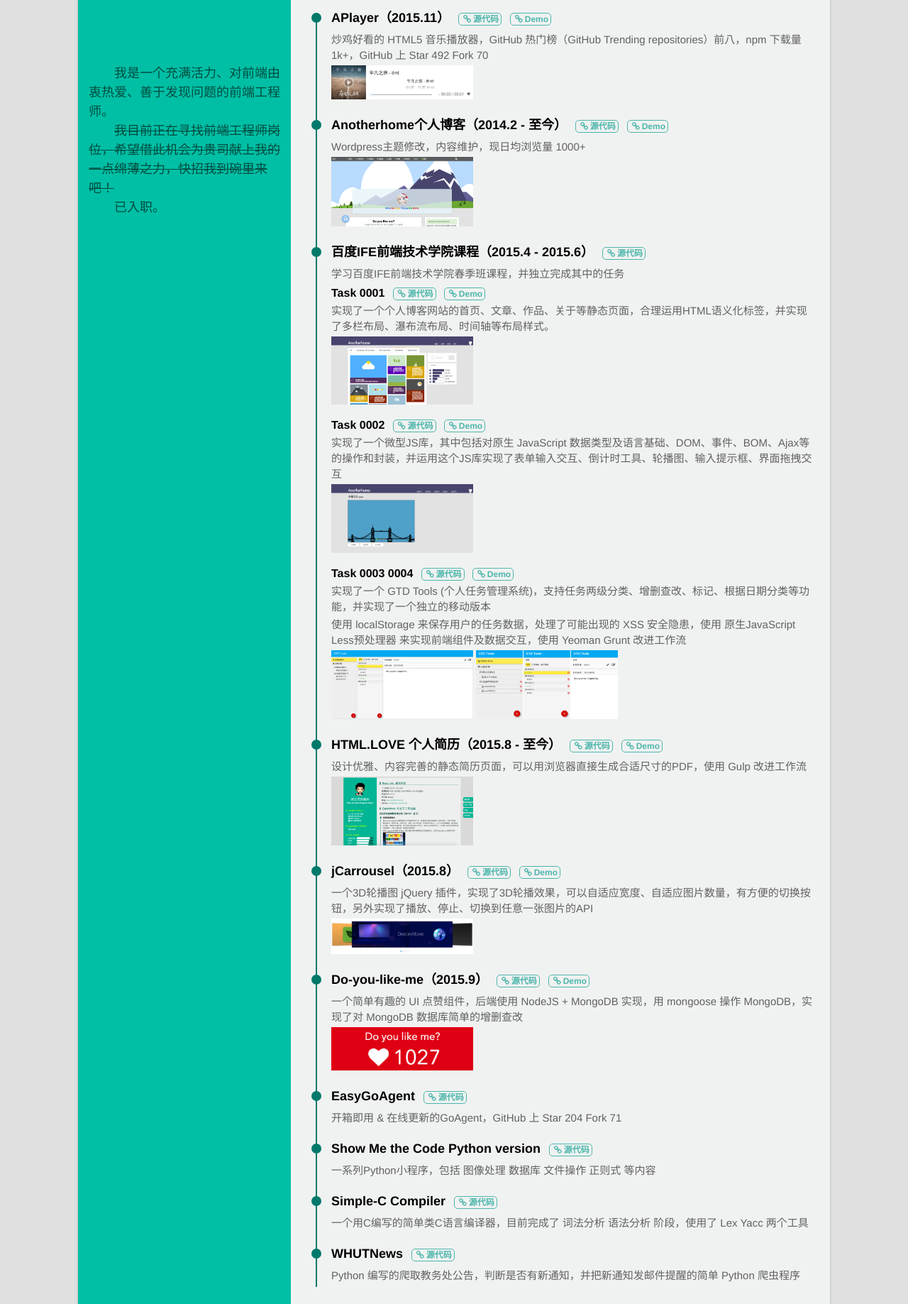
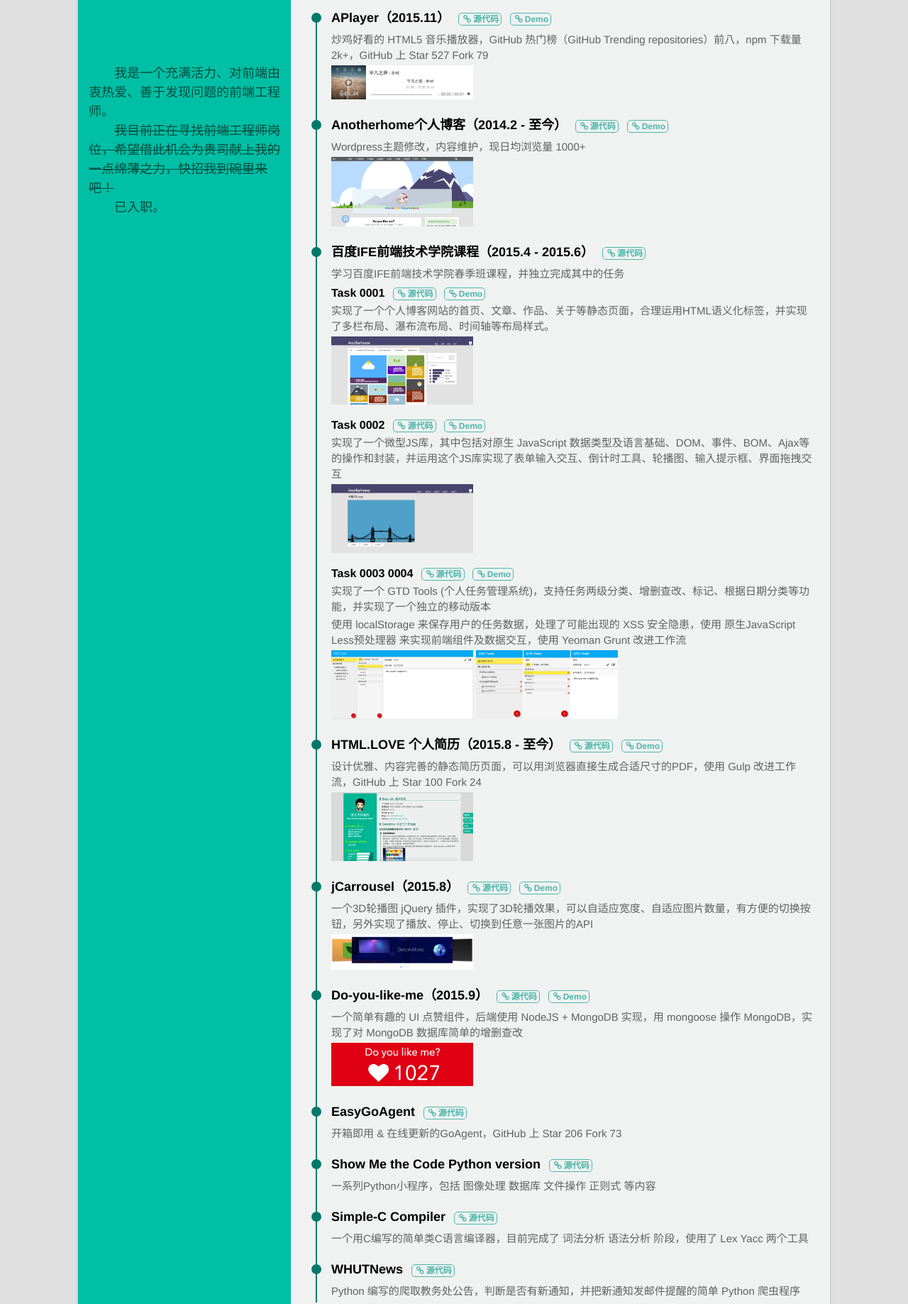
Before and after one commit to zmyfrank/Resume, a website: page index.html in a window 1280 px wide. Shown: the part 680-2517 px from the top of the page at 71% size. Drawn offline with Linux system fonts and the light colour scheme.

Commit message:
update info

```diff
--- a/index.html
+++ b/index.html
@@ -133,7 +133,7 @@
                                 <a href="https://github.com/DIYgod/APlayer" target="_blank"><i class="icon-link"></i>源代码</a>
                                 <a href="https://www.anotherhome.net/file/APlayer/" target="_blank"><i class="icon-link"></i>Demo</a>
                             </h4>
-                            <p>炒鸡好看的 HTML5 音乐播放器，GitHub 热门榜（GitHub Trending repositories）前八，npm 下载量 1k+，GitHub 上 Star 492 Fork 70</p>
+                            <p>炒鸡好看的 HTML5 音乐播放器，GitHub 热门榜（GitHub Trending repositories）前八，npm 下载量 2k+，GitHub 上 Star 527 Fork 79</p>
                             <img src="img/aplayer.png">
                         </li>
                         <li>
@@ -191,7 +191,7 @@
                                 <a href="https://github.com/DIYgod/Resume" target="_blank"><i class="icon-link"></i>源代码</a>
                                 <a href="http://html.love/" target="_blank"><i class="icon-link"></i>Demo</a>
                             </h4>
-                            <p>设计优雅、内容完善的静态简历页面，可以用浏览器直接生成合适尺寸的PDF，使用 Gulp 改进工作流</p>
+                            <p>设计优雅、内容完善的静态简历页面，可以用浏览器直接生成合适尺寸的PDF，使用 Gulp 改进工作流，GitHub 上 Star 100 Fork 24</p>
                             <img src="img/resume.png">
                         </li>
                         <li>
@@ -220,7 +220,7 @@
                                 EasyGoAgent
                                 <a href="https://github.com/DIYgod/EasyGoAgent" target="_blank"><i class="icon-link"></i>源代码</a>
                             </h4>
-                            <p>开箱即用 & 在线更新的GoAgent，GitHub 上 Star 204 Fork 71</p>
+                            <p>开箱即用 & 在线更新的GoAgent，GitHub 上 Star 206 Fork 73</p>
                         </li>
                         <li>
                             <div class="circle"></div>
@@ -291,7 +291,7 @@
                     <h3>其他</h3>
                     <ul class="exp">
                         <li>
-                            <p>是一个有趣的人，博客日均浏览量 1000+，GitHub Followers 340+，微博粉丝 700+，微信公众号关注用户 400+</p>
+                            <p>是一个有趣的人，博客日均浏览量 1000+，GitHub Followers 380+，微博粉丝 720+，微信公众号关注用户 420+</p>
                             <p>严重强迫症，不能忍受界面一个像素的偏差，同样不能忍受代码格式一个空格的偏差</p>
                             <p>学习能力强，以上绝大多数的技能都是大三转专业之后自学修得的</p>
                             <p>掌握 Vim Git 等开发工具的使用</p>
@@ -303,7 +303,7 @@
         </div>
     </div>
     <footer>
-        <p>Theme by <a href="https://github.com/DIYgod/Resume" target="_blank">DIYgod</a>. Made with <i class="icon-heart throb" style="color: #d43f57;"></i> by DIYgod. 最后更新于2015年12月23日</p>
+        <p>Theme by <a href="https://github.com/DIYgod/Resume" target="_blank">DIYgod</a>. Made with <i class="icon-heart throb" style="color: #d43f57;"></i> by DIYgod. 最后更新于2016年1月9日</p>
     </footer>
 </body>
 </html>
```
